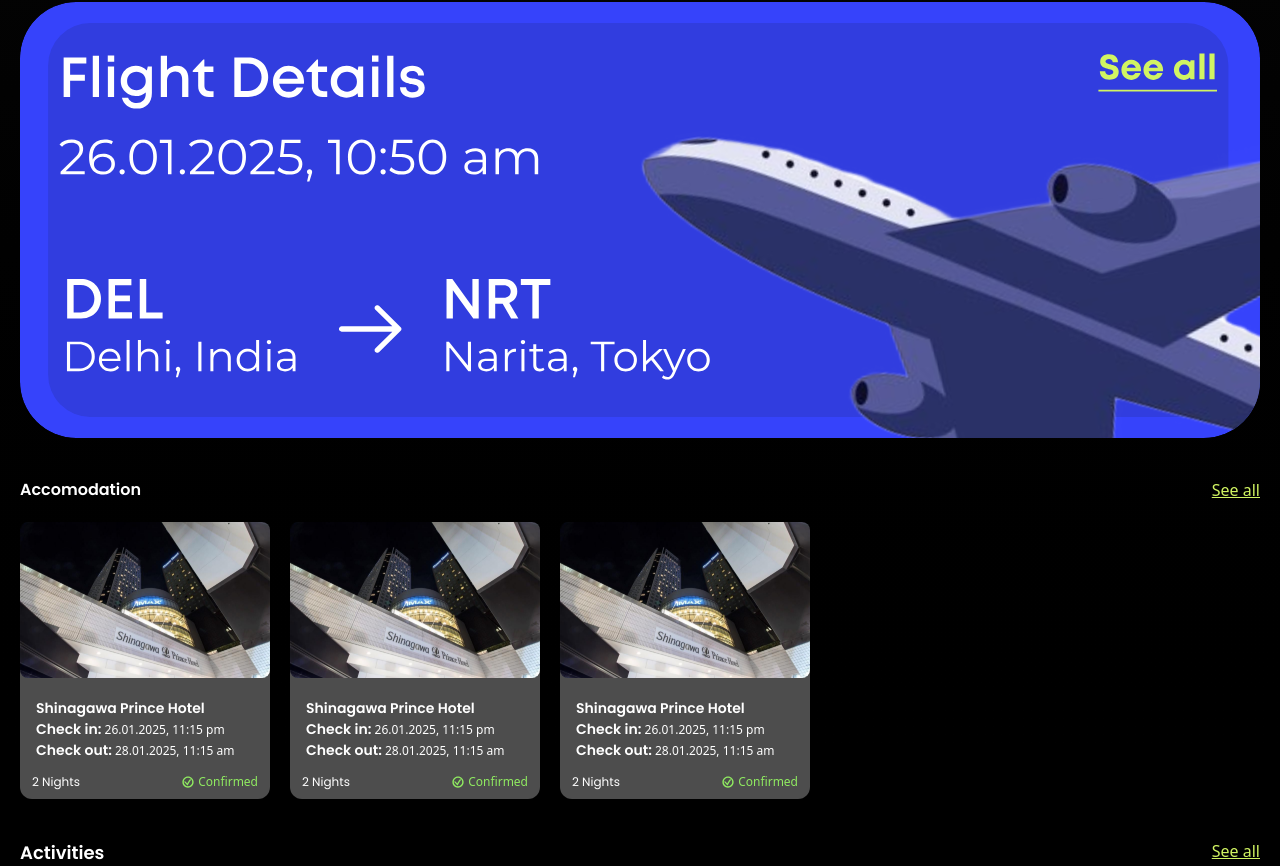
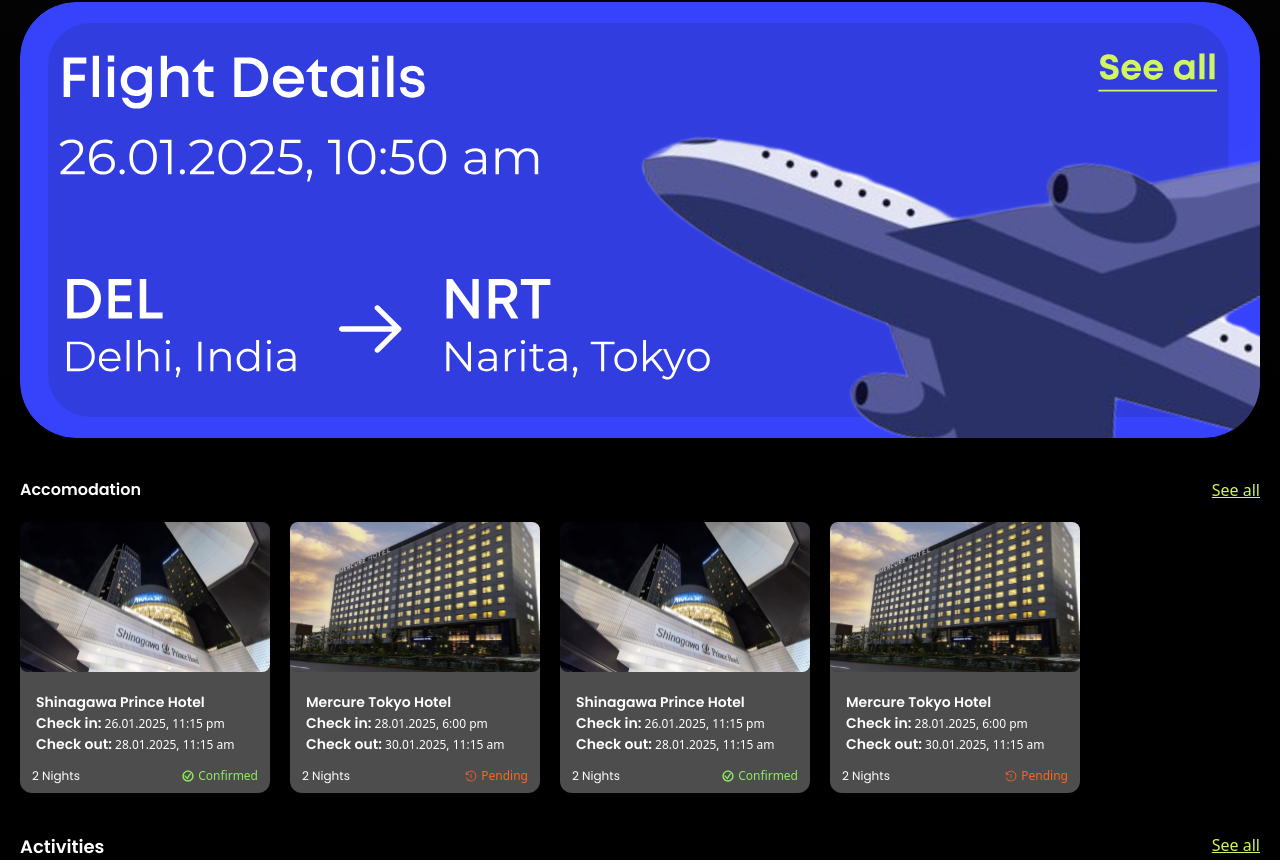
Before and after one commit to Ankit-Gope007/travel-itinerary-app, a React (Vite) app: page / in a window 1280 px wide. Shown: the part 1124-1990 px from the top of the page. Built offline with nearby package versions, Linux system fonts and the light colour scheme.

Commit message:
updated the acoomodation

```diff
--- a/src/components/AcommodationCard.jsx
+++ b/src/components/AcommodationCard.jsx
@@ -1,20 +1,23 @@
 import React from 'react'
-import acommodationImage from "../assets/images/image.svg"
 import { GiConfirmed } from "react-icons/gi";
+import { RxCountdownTimer } from "react-icons/rx";
 
-const AcommodationCard = () => {
+const AcommodationCard = ({image,heading,checkIn,checkOut,confirm}) => {
   return (
     <div className="min-w-[250px] mt-5 ml-5 rounded-xl bg-[#4D4D4D]  text-white ">
-      <img src={acommodationImage} className="rounded-lg mx-0 mt-0 w-full" />
+      <img src={image} className="rounded-lg mx-0 mt-0 w-full max-h-[150px] object-cover" />
       <div className='flex flex-col items-start justify-items-start ml-4 mt-5'>
-      <h2 className="font-Poppins font-semibold text-[14px]">Shinagawa Prince Hotel</h2>
-      <p className='font-extralight text-[12px]'><span className="font-Poppins font-semibold text-[14px]">Check in:</span> 26.01.2025, 11:15 pm</p>
-      <p className='font-extralight text-[12px]'><span className="font-Poppins font-semibold text-[14px]">Check out:</span> 28.01.2025, 11:15 am</p>
+      <h2 className="font-Poppins font-semibold text-[14px]">{heading}</h2>
+      <p className='font-extralight text-[12px]'><span className="font-Poppins font-semibold text-[14px]">Check in:</span> {checkIn}</p>
+      <p className='font-extralight text-[12px]'><span className="font-Poppins font-semibold text-[14px]">Check out:</span> {checkOut}</p>
 
       </div>
       <div className='mt-3 pb-2 flex justify-between items-center mx-3'>
         <p className='font-Poppins text-[12px]'> 2 Nights</p>
-      <p className="font-medium text-[12px] flex items-center text-[#90EB61] gap-1"><GiConfirmed />Confirmed</p>
+        {
+            confirm ?<p className="font-medium text-[12px] flex items-center text-[#90EB61] gap-1"><GiConfirmed />Confirmed</p>:<p className="font-medium text-[12px] flex items-center text-[#FF6525] gap-1"><RxCountdownTimer />Pending</p>
+        }
+
       </div>
     </div>
   )
--- a/src/components/AcommodationSection.jsx
+++ b/src/components/AcommodationSection.jsx
@@ -1,13 +1,29 @@
 import React from 'react'
+import { useState } from 'react'
 import AcommodationCard from './AcommodationCard'
+import acommodationImage from "../assets/images/image.svg"
+import accomodationImage2 from "../assets/images/image2.svg"
 
 const AcommodationSection = () => {
+    const [images, setImages] = useState()
+
     return (
         <div className='overflow-x-auto scrollbar-hide'>
             <div className="flex ">
-        <AcommodationCard />
-        <AcommodationCard />
-        <AcommodationCard />
+                <AcommodationCard image={acommodationImage} heading={"Shinagawa Prince Hotel"} checkIn={"26.01.2025, 11:15 pm"} checkOut={"28.01.2025, 11:15 am"} confirm={true} />
+
+
+                <AcommodationCard image={accomodationImage2}
+                    heading={"Mercure Tokyo Hotel"} checkIn={"28.01.2025, 6:00 pm"} checkOut={"30.01.2025, 11:15 am"} confirm={false} />
+
+
+                <AcommodationCard image={acommodationImage} heading={"Shinagawa Prince Hotel"} checkIn={"26.01.2025, 11:15 pm"} checkOut={"28.01.2025, 11:15 am"} confirm={true} />
+
+
+                <AcommodationCard image={accomodationImage2}
+                    heading={"Mercure Tokyo Hotel"} checkIn={"28.01.2025, 6:00 pm"} checkOut={"30.01.2025, 11:15 am"} confirm={false} />
+
+
             </div>
 
         </div>
```
Also changed, not shown: src/assets/images/image2.svg (added). Lines whose indentation alone changed are shown as unchanged.
